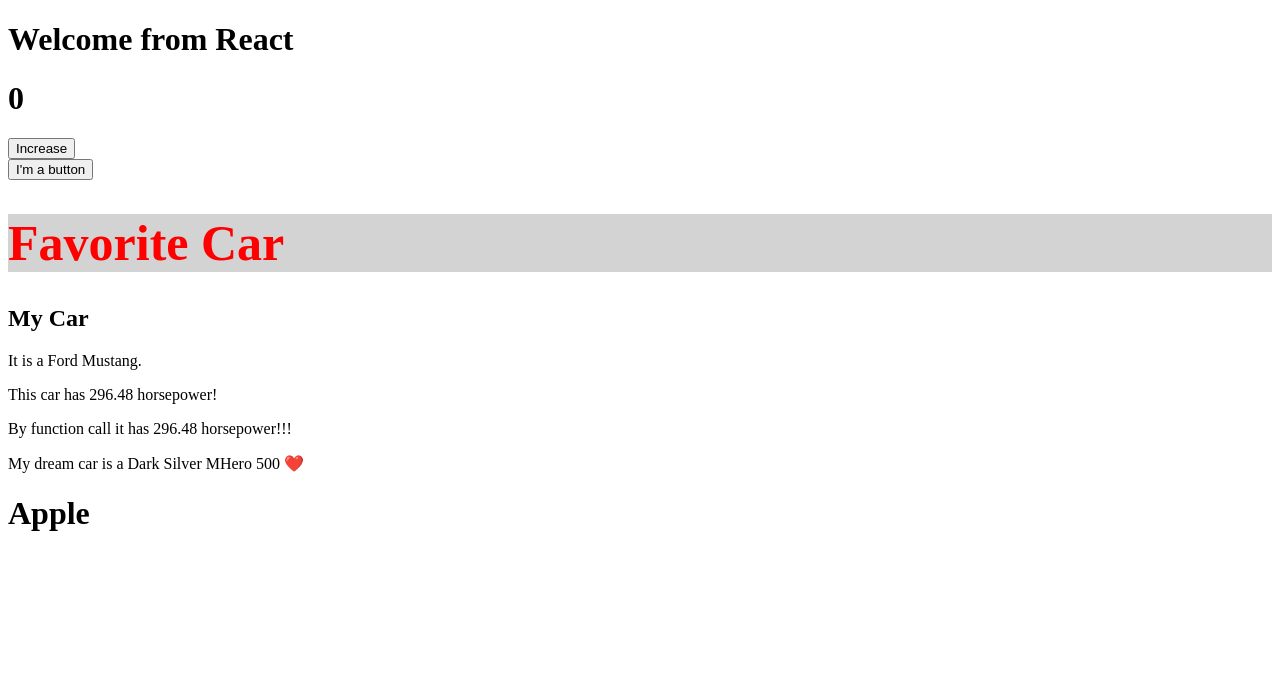
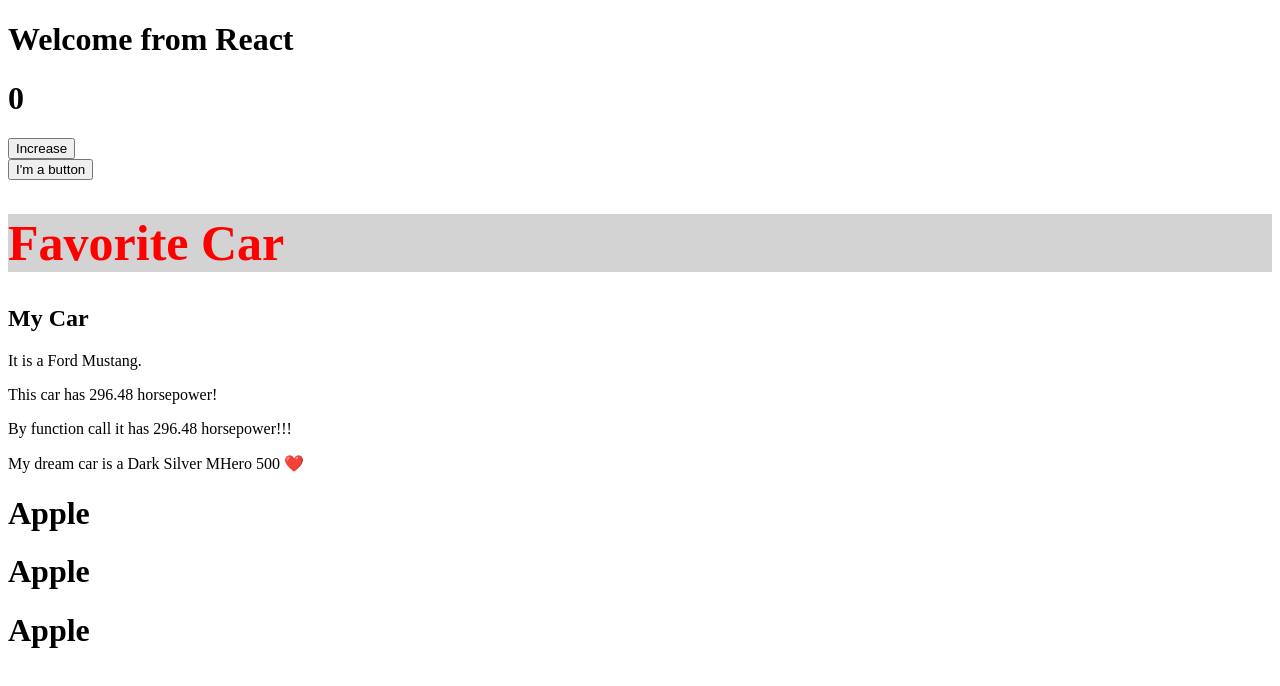
Before and after one commit to cynthia-stac/react-course, a React (Vite) app: page / in a window 1280 px wide. Shown: the top 686 px of the page. Built offline with nearby package versions, Linux system fonts and the light colour scheme.

Commit message:
Render one same component multiple times

```diff
--- a/src/App.jsx
+++ b/src/App.jsx
@@ -7,6 +7,8 @@ export default function App() {
       <Counter />
       <MyButton />
       <Car />
+      <Fruit />
+      <Fruit />
       <Fruit />
     </div>
   );
```
